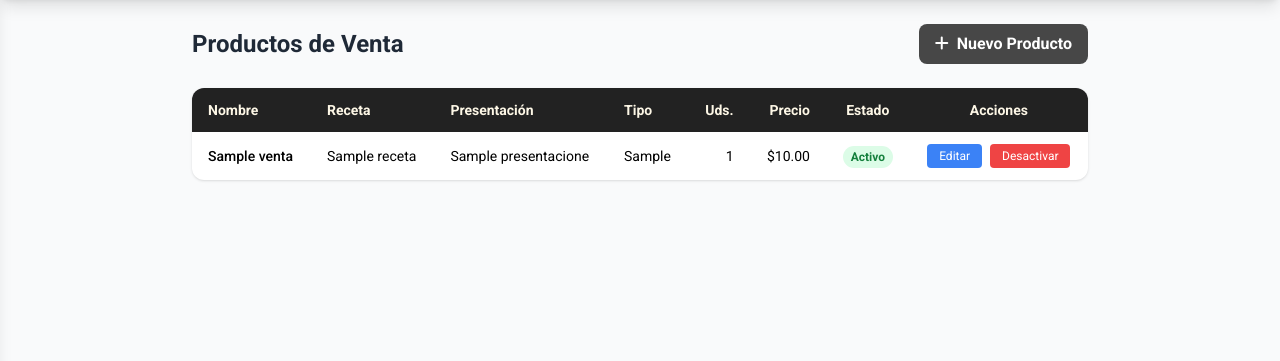
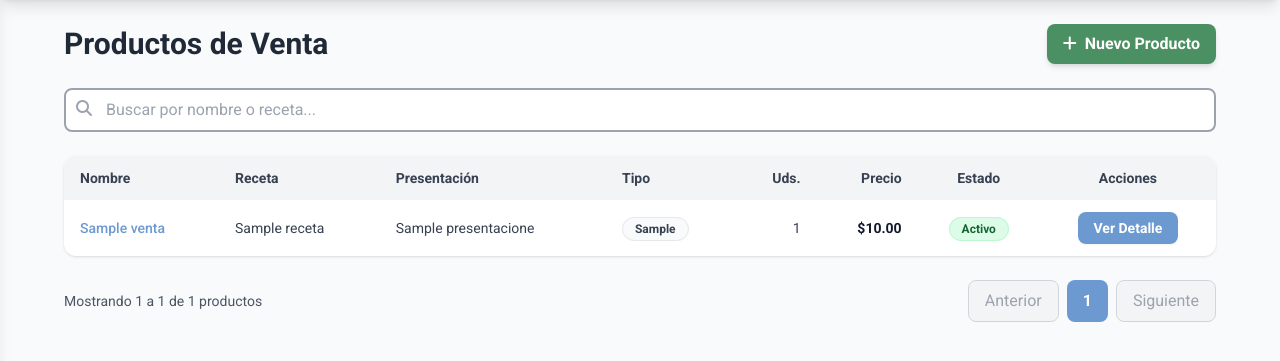
Before and after one commit to IDGS-802-21002866/CloudBrew, a Flask app: page /producto_venta/ in a window 1280 px wide. Shown: the part 72-433 px from the top of the page. Run offline with Flask 3, Linux system fonts and the light colour scheme; a user stored in the database is signed in; tables that the repository leaves empty hold one stand-in row (values such as "Sample post"); style sheets or scripts are compiled from the project's sources; parts of the project's set-up code (start-up, migrations or seed data) failed here and were passed over; some libraries are stand-ins or nearby versions.

Commit message:
Feature: Mejorando html de productos venta

```diff
--- a/app/modules/producto_venta/routes.py
+++ b/app/modules/producto_venta/routes.py
@@ -26,8 +26,27 @@ def _poblar_choices(form):
 
 @bp.route("/")
 def listar():
-    productos = servicio.listar_productos_venta()
-    return render_template("producto_venta/listar.html", productos=productos)
+    page = request.args.get("page", 1, type=int)
+    search_term = request.args.get("q", "")
+
+    pagination = servicio.listar_paginados(
+        page=page, per_page=10, search_term=search_term
+    )
+
+    return render_template(
+        "producto_venta/listar.html", pagination=pagination, search_term=search_term
+    )
+
+
+@bp.route("/<int:id>")
+def detalle(id):
+    try:
+        producto = servicio.obtener_producto_venta(id)
+    except ValueError as e:
+        flash(str(e), "danger")
+        return redirect(url_for("producto_venta.listar"))
+
+    return render_template("producto_venta/detalle.html", producto=producto)
 
 
 @bp.route("/crear", methods=["GET", "POST"])
--- a/app/modules/producto_venta/service.py
+++ b/app/modules/producto_venta/service.py
@@ -13,6 +13,12 @@ presentacion_service = PresentacionService()
 class ProductoVentaService:
     def listar_productos_venta(self):
         return repository.get_all_producto_venta()
+
+    def listar_paginados(self, page=1, per_page=10, search_term=None):
+        """Obtiene productos paginados con búsqueda opcional."""
+        return repository.get_productos_venta_paginados(
+            page=page, per_page=per_page, search_term=search_term
+        )
 
     def listar_por_tipo(self, tipo):
         return repository.get_producto_venta_by_tipo(tipo)
--- a/app/modules/producto_venta/templates/producto_venta/listar.html
+++ b/app/modules/producto_venta/templates/producto_venta/listar.html
@@ -1,71 +1,135 @@
 {% extends 'base.html' %}
-{% from '_macros.html' import campo_nuevo %}
+{% from '_macros.html' import mostrar_flashes %}
 
 {% block content %}
-<div class="max-w-4xl mx-auto">
+<div class="max-w-6xl mx-auto">
+  {{ mostrar_flashes() }}
+
   <div class="flex items-center justify-between mb-6">
-    <h1 class="text-2xl font-bold text-gray-800">Productos de Venta</h1>
-    <a href="{{ url_for('producto_venta.crear') }}" class="bg-brew-bg text-white px-4 py-2 rounded-lg font-semibold hover:bg-brew-dark transition">
+    <h1 class="text-3xl font-bold text-gray-800">Productos de Venta</h1>
+    <a href="{{ url_for('producto_venta.crear') }}" class="bg-[#4A9062] text-white px-4 py-2 rounded-lg font-semibold hover:opacity-90 transition shadow-md">
       <i class="fas fa-plus mr-2"></i>Nuevo Producto
     </a>
   </div>
 
-  {% if productos %}
+  <!-- Search Bar -->
+  <div class="mb-6 flex gap-2">
+    <div class="flex-1 relative">
+      <input type="text" id="inputBusquedaProductos" placeholder="Buscar por nombre o receta..." class="w-full px-4 py-2 pl-10 border-2 border-gray-400 rounded-lg focus:outline-none focus:border-[#6C9AD0] transition-colors">
+      <i class="fas fa-search absolute left-3 top-3 text-gray-400"></i>
+    </div>
+  </div>
+
+  {% if pagination.items %}
   <div class="bg-white rounded-xl shadow overflow-x-auto">
     <table class="min-w-full text-sm">
-      <thead class="bg-brew-dark text-brew-beige">
+      <thead class="bg-gray-100">
         <tr>
-          <th class="px-4 py-3 text-left">Nombre</th>
-          <th class="px-4 py-3 text-left">Receta</th>
-          <th class="px-4 py-3 text-left">Presentación</th>
-          <th class="px-4 py-3 text-left">Tipo</th>
-          <th class="px-4 py-3 text-right">Uds.</th>
-          <th class="px-4 py-3 text-right">Precio</th>
-          <th class="px-4 py-3 text-center">Estado</th>
-          <th class="px-4 py-3 text-center">Acciones</th>
+          <th class="px-4 py-3 text-left font-semibold text-gray-700">Nombre</th>
+          <th class="px-4 py-3 text-left font-semibold text-gray-700">Receta</th>
+          <th class="px-4 py-3 text-left font-semibold text-gray-700">Presentación</th>
+          <th class="px-4 py-3 text-left font-semibold text-gray-700">Tipo</th>
+          <th class="px-4 py-3 text-right font-semibold text-gray-700">Uds.</th>
+          <th class="px-4 py-3 text-right font-semibold text-gray-700">Precio</th>
+          <th class="px-4 py-3 text-center font-semibold text-gray-700">Estado</th>
+          <th class="px-4 py-3 text-center font-semibold text-gray-700">Acciones</th>
         </tr>
       </thead>
       <tbody class="divide-y divide-gray-100">
-        {% for p in productos %}
-        <tr class="hover:bg-gray-50">
-          <td class="px-4 py-3 font-medium">{{ p.nombre }}</td>
-          <td class="px-4 py-3">{{ p.receta.nombre }}</td>
-          <td class="px-4 py-3">{{ p.presentacion.nombre }}</td>
-          <td class="px-4 py-3 capitalize">{{ p.tipo }}</td>
-          <td class="px-4 py-3 text-right">{{ p.cantidad_unidades }}</td>
-          <td class="px-4 py-3 text-right">${{ "%.2f"|format(p.precio_venta) }}</td>
+        {% for p in pagination.items %}
+        <tr class="hover:bg-gray-50 transition">
+          <td class="px-4 py-3 font-medium text-gray-900">
+            <a href="{{ url_for('producto_venta.detalle', id=p.id) }}" class="text-[#6C9AD0] hover:underline">{{ p.nombre }}</a>
+          </td>
+          <td class="px-4 py-3 text-gray-700">{{ p.receta.nombre }}</td>
+          <td class="px-4 py-3 text-gray-700">{{ p.presentacion.nombre }}</td>
+          <td class="px-4 py-3 text-gray-700 capitalize">
+            <span class="px-3 py-1 text-xs font-bold rounded-full border
+              {% if p.tipo == 'promocional' %}
+                bg-blue-50 text-blue-700 border-blue-200
+              {% elif p.tipo == 'pack' %}
+                bg-purple-50 text-purple-700 border-purple-200
+              {% else %}
+                bg-gray-50 text-gray-700 border-gray-200
+              {% endif %}">
+              {{ p.tipo }}
+            </span>
+          </td>
+          <td class="px-4 py-3 text-right text-gray-700">{{ p.cantidad_unidades }}</td>
+          <td class="px-4 py-3 text-right text-gray-900 font-semibold">${{ "%.2f"|format(p.precio_venta) }}</td>
           <td class="px-4 py-3 text-center">
             {% if p.activo %}
-              <span class="px-2 py-1 bg-green-100 text-green-700 rounded-full text-xs font-semibold">Activo</span>
+              <span class="px-3 py-1 text-xs font-bold rounded-full bg-green-100 text-green-800 border border-green-200">Activo</span>
             {% else %}
-              <span class="px-2 py-1 bg-red-100 text-red-700 rounded-full text-xs font-semibold">Inactivo</span>
+              <span class="px-3 py-1 text-xs font-bold rounded-full bg-red-100 text-red-800 border border-red-200">Inactivo</span>
             {% endif %}
           </td>
           <td class="px-4 py-3 text-center">
-            <div class="flex gap-2 justify-center">
-              <a href="{{ url_for('producto_venta.editar', id=p.id) }}" class="px-3 py-1 bg-blue-500 text-white rounded hover:bg-blue-600 text-xs">Editar</a>
-              {% if p.activo %}
-              <form method="POST" action="{{ url_for('producto_venta.desactivar', id=p.id) }}">
-                <input type="hidden" name="csrf_token" value="{{ csrf_token() }}">
-                <button type="submit" class="px-3 py-1 bg-red-500 text-white rounded hover:bg-red-600 text-xs">Desactivar</button>
-              </form>
-              {% else %}
-              <form method="POST" action="{{ url_for('producto_venta.activar', id=p.id) }}">
-                <input type="hidden" name="csrf_token" value="{{ csrf_token() }}">
-                <button type="submit" class="px-3 py-1 bg-green-500 text-white rounded hover:bg-green-600 text-xs">Activar</button>
-              </form>
-              {% endif %}
-            </div>
+            <a href="{{ url_for('producto_venta.detalle', id=p.id) }}" class="inline-block text-white font-bold py-1.5 px-4 rounded-lg shadow-sm hover:opacity-90 transition" style="background-color: #6C9AD0;">
+              Ver Detalle
+            </a>
           </td>
         </tr>
         {% endfor %}
       </tbody>
     </table>
   </div>
+
+  <!-- Pagination -->
+  <div class="mt-6 flex items-center justify-between">
+    <div class="text-sm text-gray-600">
+      {% set inicio = ((pagination.page - 1) * pagination.per_page) + 1 %}
+      {% set fin = pagination.page * pagination.per_page %}
+      Mostrando {{ inicio }} a {{ fin if fin < pagination.total else pagination.total }} de {{ pagination.total }} productos
+    </div>
+    <div class="flex gap-2">
+      {% if pagination.has_prev %}
+        <a href="{{ url_for('producto_venta.listar', page=pagination.prev_num, q=search_term) }}" class="px-4 py-2 border border-gray-300 rounded-lg hover:bg-gray-50 transition">Anterior</a>
+      {% else %}
+        <button disabled class="px-4 py-2 border border-gray-300 rounded-lg bg-gray-100 text-gray-400 cursor-not-allowed">Anterior</button>
+      {% endif %}
+
+      {% for page_num in pagination.iter_pages() %}
+        {% if page_num %}
+          {% if page_num == pagination.page %}
+            <button class="px-4 py-2 bg-[#6C9AD0] text-white rounded-lg font-semibold">{{ page_num }}</button>
+          {% else %}
+            <a href="{{ url_for('producto_venta.listar', page=page_num, q=search_term) }}" class="px-4 py-2 border border-gray-300 rounded-lg hover:bg-gray-50 transition">{{ page_num }}</a>
+          {% endif %}
+        {% endif %}
+      {% endfor %}
+
+      {% if pagination.has_next %}
+        <a href="{{ url_for('producto_venta.listar', page=pagination.next_num, q=search_term) }}" class="px-4 py-2 border border-gray-300 rounded-lg hover:bg-gray-50 transition">Siguiente</a>
+      {% else %}
+        <button disabled class="px-4 py-2 border border-gray-300 rounded-lg bg-gray-100 text-gray-400 cursor-not-allowed">Siguiente</button>
+      {% endif %}
+    </div>
+  </div>
   {% else %}
-  <div class="bg-white rounded-xl shadow p-8 text-center text-gray-500">
-    No hay productos de venta registrados.
+  <div class="bg-white rounded-xl shadow p-12 text-center">
+    <i class="fas fa-inbox text-gray-300 text-4xl mb-4"></i>
+    <p class="text-gray-500 text-lg">
+      {% if search_term %}
+        No se encontraron productos con "{{ search_term }}"
+      {% else %}
+        No hay productos de venta registrados
+      {% endif %}
+    </p>
   </div>
   {% endif %}
 </div>
+
+<script>
+function realizarBusqueda() {
+  const searchTerm = document.getElementById('inputBusquedaProductos').value;
+  window.location.href = "{{ url_for('producto_venta.listar') }}?q=" + encodeURIComponent(searchTerm);
+}
+
+document.getElementById('inputBusquedaProductos').addEventListener('keypress', function(event) {
+  if (event.key === 'Enter') {
+    realizarBusqueda();
+  }
+});
+</script>
 {% endblock %}
```
Also changed, not shown: app/modules/producto_venta/templates/producto_venta/detalle.html (added, +112 -0 lines).
